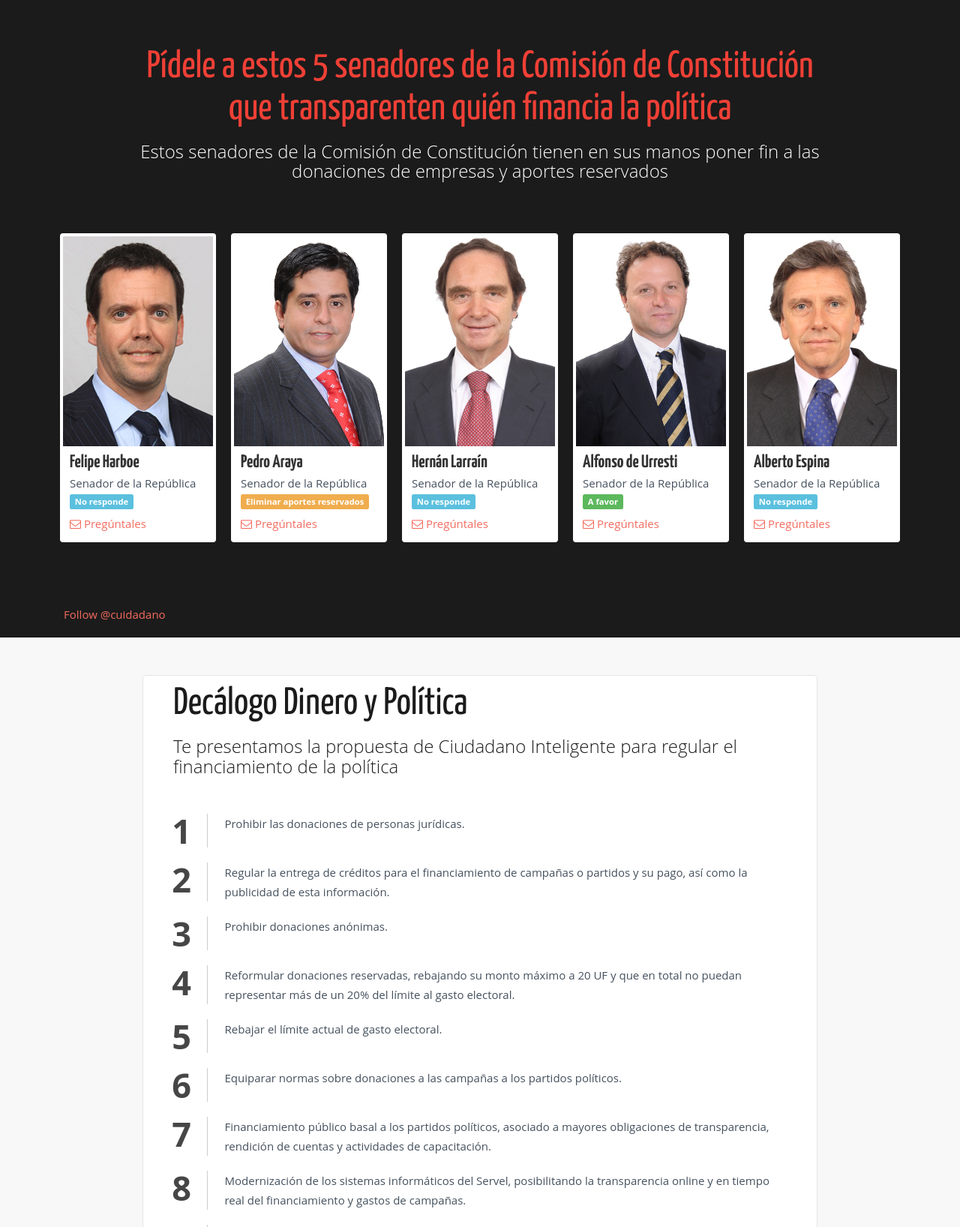
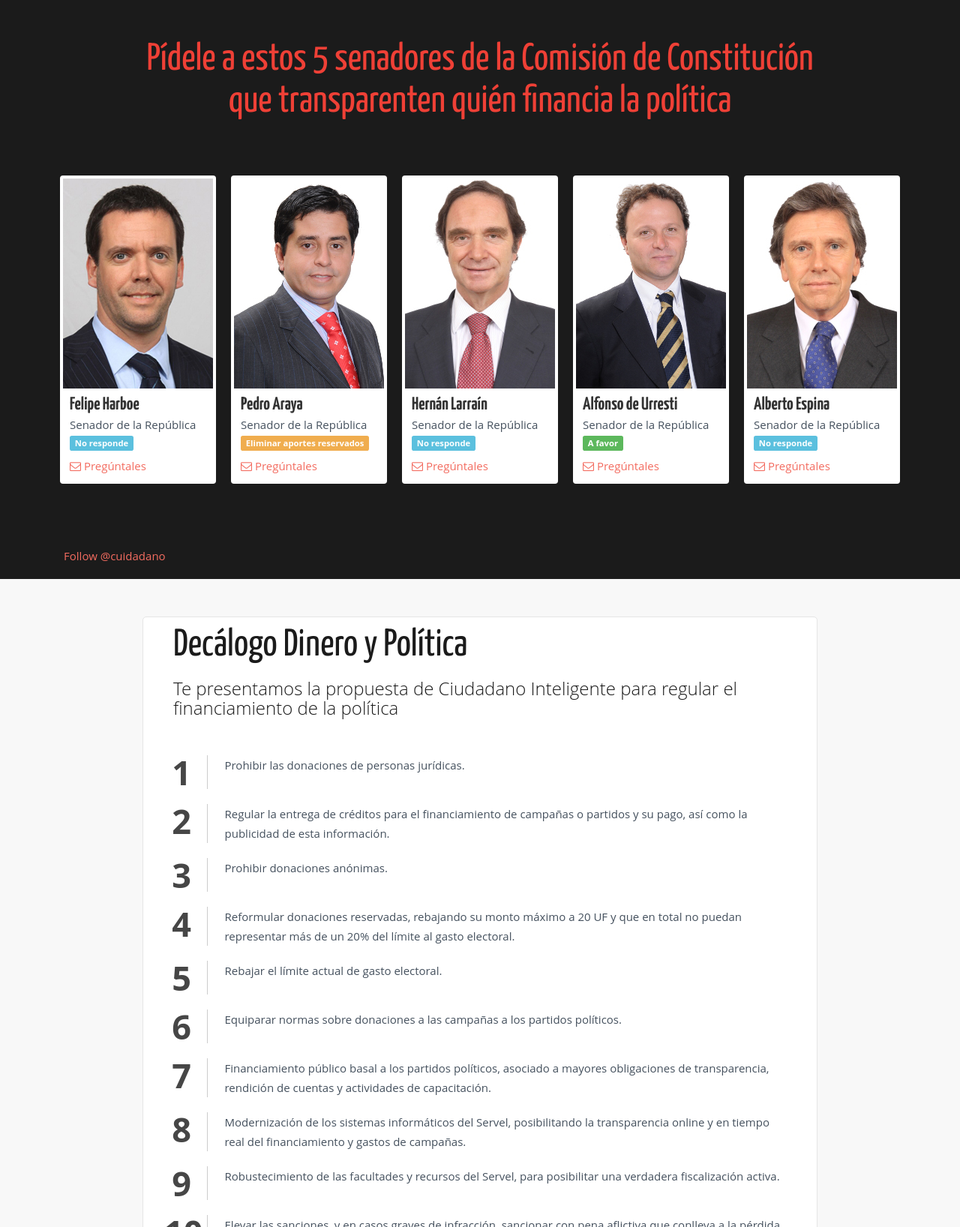
Before and after one commit to ciudadanointeligente/quien-te-financia, a Jekyll site: the page built from index.html, in a window 1280 px wide, cut to the strip 619-2255 px from the top of the page. Shown: the whole strip at 75% size. Built offline with Jekyll 4.4.1, drawn with Linux system fonts in a browser that asks for light colours; nearby versions of some CDN libraries; comment, search, counter and statistics services are not loaded.

Commit message:
Vimeo Responsive y eliminar bajada

```diff
--- a/_includes/people.html
+++ b/_includes/people.html
@@ -2,7 +2,7 @@
         <div class="container">
         	<div class="titleLine">
 				<h1>Pídele a estos 5 senadores de la Comisión de Constitución que transparenten quién financia la política</h1>
-				<h2>Estos senadores de la Comisión de Constitución tienen en sus manos poner fin a las donaciones de empresas y aportes reservados</h2>
+				<!--<h2>Estos senadores de la Comisión de Constitución tienen en sus manos poner fin a las donaciones de empresas y aportes reservados</h2>-->
         	</div>
         </div>
 		<div class="container">
--- a/_includes/video.html
+++ b/_includes/video.html
@@ -1,5 +1,5 @@
 <div class="container">
 	<div class="embed">
-		<iframe src="//player.vimeo.com/video/108179410?title=0&amp;byline=0&amp;portrait=0" width="800" height="450" frameborder="0" webkitallowfullscreen mozallowfullscreen allowfullscreen></iframe>
+		 <iframe src="//player.vimeo.com/video/108179410?title=0&amp;byline=0&amp;portrait=0" width="100%" height="480" frameborder="0" webkitallowfullscreen mozallowfullscreen allowfullscreen></iframe>
 	</div>
 </div>
--- a/_sass/_layout.scss
+++ b/_sass/_layout.scss
@@ -448,7 +448,7 @@
 }
 
 .embed{
-	margin: 40px auto;
+	margin: 40px auto 0;
 	max-width: 800px;
 }
 
```
